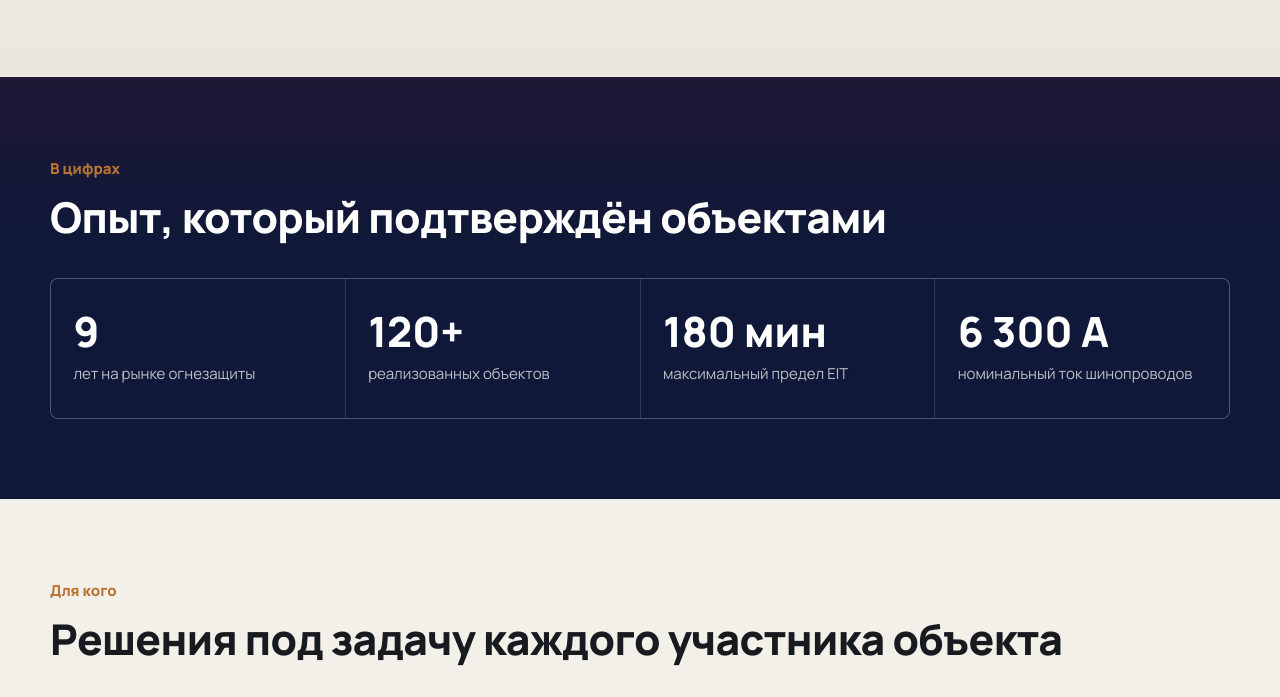
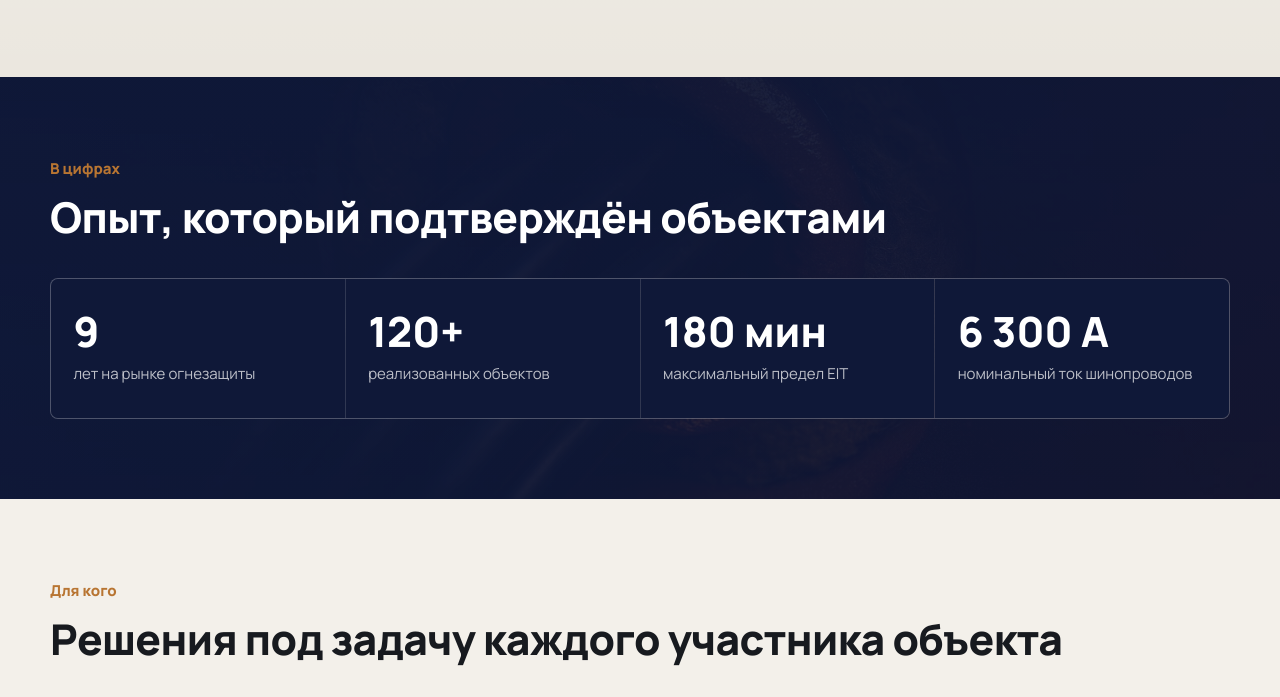
Before and after one commit to legtar/fp-boost-pkm-landing, a plain HTML site: page index.html in a window 1280 px wide. Shown: the part 2285-2982 px from the top of the page. Drawn offline with Linux system fonts and the light colour scheme.

Commit message:
AI-визуал: студийный шот материалов, макро-фон секции цифр, второй вариант hero
Co-Authored-By: Claude Opus 4.8 (1M context) <noreply@anthropic.com>

```diff
--- a/index.html
+++ b/index.html
@@ -445,7 +445,7 @@
       <section class="section section-light" id="materials" aria-labelledby="materials-title">
         <div class="container split-layout split-layout-reverse">
           <figure class="wide-figure reveal">
-            <img src="assets/img/materials.jpg" alt="Брендированные материалы F.P.BOOST: противопожарная пена, герметик и комплектующие" loading="lazy">
+            <img src="assets/img/materials-studio.jpg" alt="Материалы системы ФП-БУСТ: герметик, противопожарная пена и базальтовая минплита" loading="lazy">
             <figcaption>Пена ФП-БУСТ-01, герметик ФП-БУСТ-05 и минераловатные плиты</figcaption>
           </figure>
           <div class="section-copy reveal">
--- a/styles.css
+++ b/styles.css
@@ -1847,3 +1847,21 @@ figcaption {
 .eit-track span:nth-child(4) { background: #8f1c22; }
 .eit-track span:nth-child(5) { background: #7a1620; }
 .eit-track span:nth-child(6) { background: #681318; }
+
+/* ---- Stats section: cinematic macro backdrop ---- */
+.stats {
+  position: relative;
+  isolation: isolate;
+  overflow: hidden;
+}
+
+.stats::before {
+  content: "";
+  position: absolute;
+  inset: 0;
+  z-index: -1;
+  background:
+    linear-gradient(180deg, rgba(15, 24, 56, .9), rgba(15, 24, 56, .8)),
+    linear-gradient(90deg, rgba(15, 24, 56, .95) 0%, rgba(15, 24, 56, .5) 60%, rgba(104, 19, 24, .35) 100%),
+    url("assets/img/macro-seal.jpg") center / cover no-repeat;
+}
```
Also changed, not shown: assets/img/hero-ai-2.jpg (added), assets/img/macro-seal.jpg (added), assets/img/materials-studio.jpg (added).
